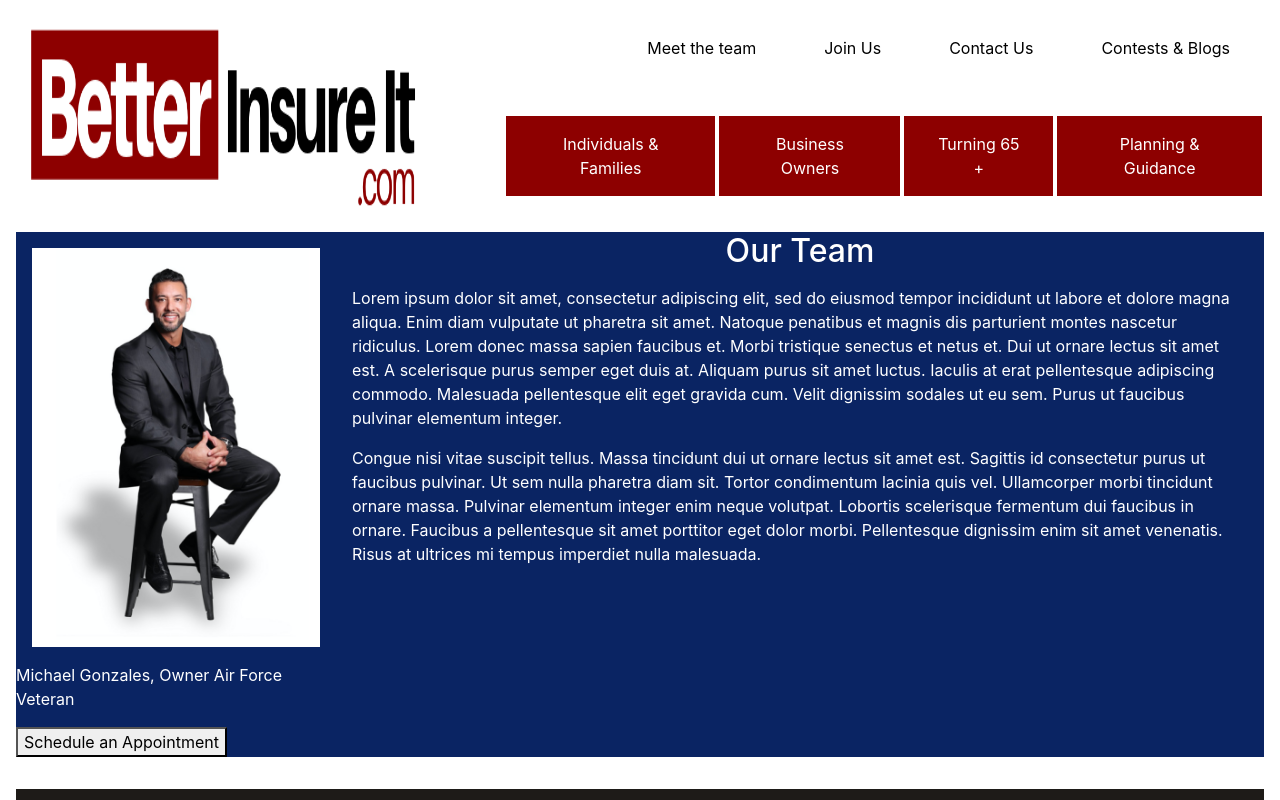
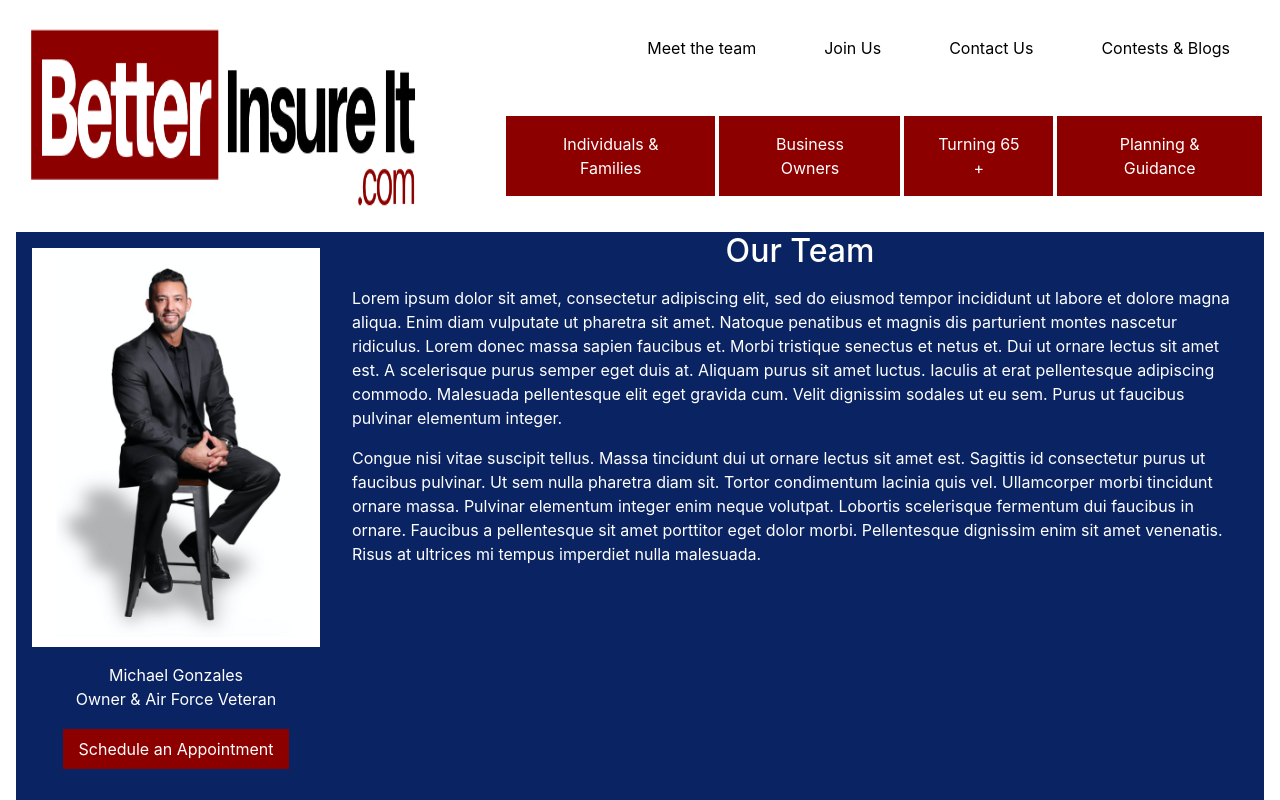
Before and after one commit to MatthewSDick/BetterInsureIT, a React (Create React App) app in the folder ClientApp/: page /MeetTheTeam in a window 1280 px wide. Shown: the top 800 px of the page. Built offline with nearby package versions, Linux system fonts and the light colour scheme.

Commit message:
Layout changes to TeamHero

```diff
--- a/ClientApp/src/components/TeamHero.jsx
+++ b/ClientApp/src/components/TeamHero.jsx
@@ -6,15 +6,16 @@ import agent_pic from '../images/Michael_Chair.png'
 const Hero = () => {
   return (
     <>
-      <div className="hero">
+      <div className="teamhero">
         <div className="teamhero-left">
           <div>
             <img className="agent-pic" src={agent_pic} />
           </div>
-          <div>
-            <p>Michael Gonzales, Owner Air Force Veteran</p>
+          <div className="owner-info">
+            <p>Michael Gonzales</p>
+            <p>Owner & Air Force Veteran</p>
           </div>
-          <div>
+          <div className="owner-info-button">
             <button>Schedule an Appointment</button>
           </div>
         </div>
--- a/ClientApp/src/components/teamhero.scss
+++ b/ClientApp/src/components/teamhero.scss
@@ -1,6 +1,7 @@
-.hero {
+.teamhero {
   background-color: #0a2463;
   margin: 1rem;
+  padding-bottom: 1rem;
   display: flex;
   flex-direction: row;
 }
@@ -11,6 +12,29 @@
   padding: 1rem;
   -webkit-transform: scaleX(-1);
   transform: scaleX(-1);
+}
+
+.owner-info {
+  text-align: center;
+  p {
+    margin: 0rem;
+  }
+}
+
+.owner-info-button {
+  text-align: center;
+  button {
+    background-color: #8d0000;
+    border: none;
+    color: white;
+    // margin: 1rem;
+    padding: 8px 16px;
+    text-align: center;
+    font-size: 16px;
+    margin: 18px 18px;
+    opacity: 1;
+    transition: 0.3s;
+  }
 }
 
 .agent-info {
```
